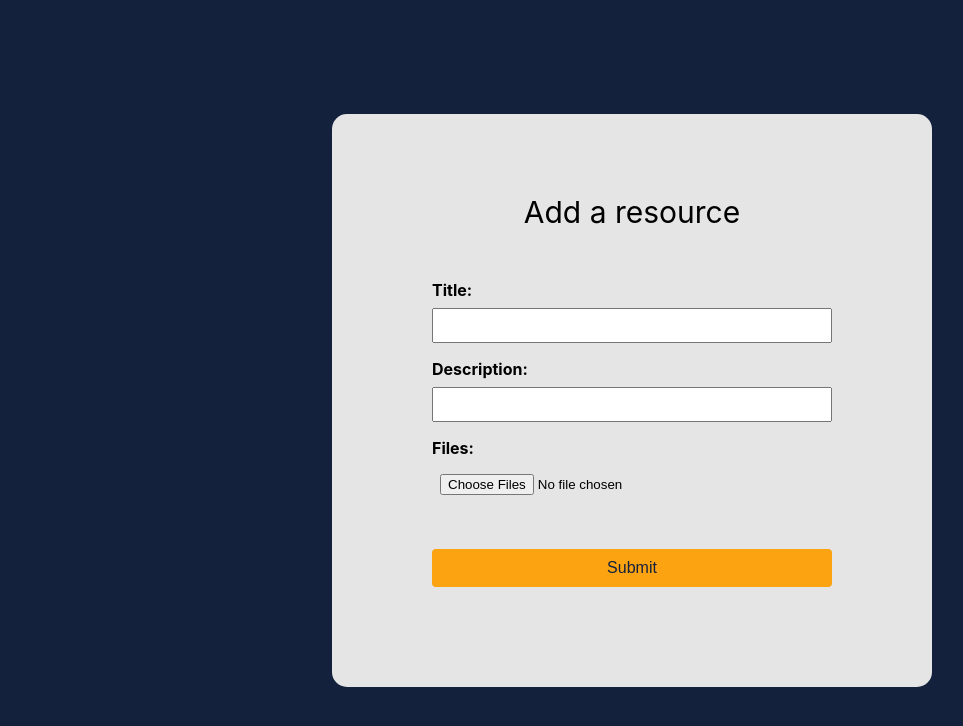
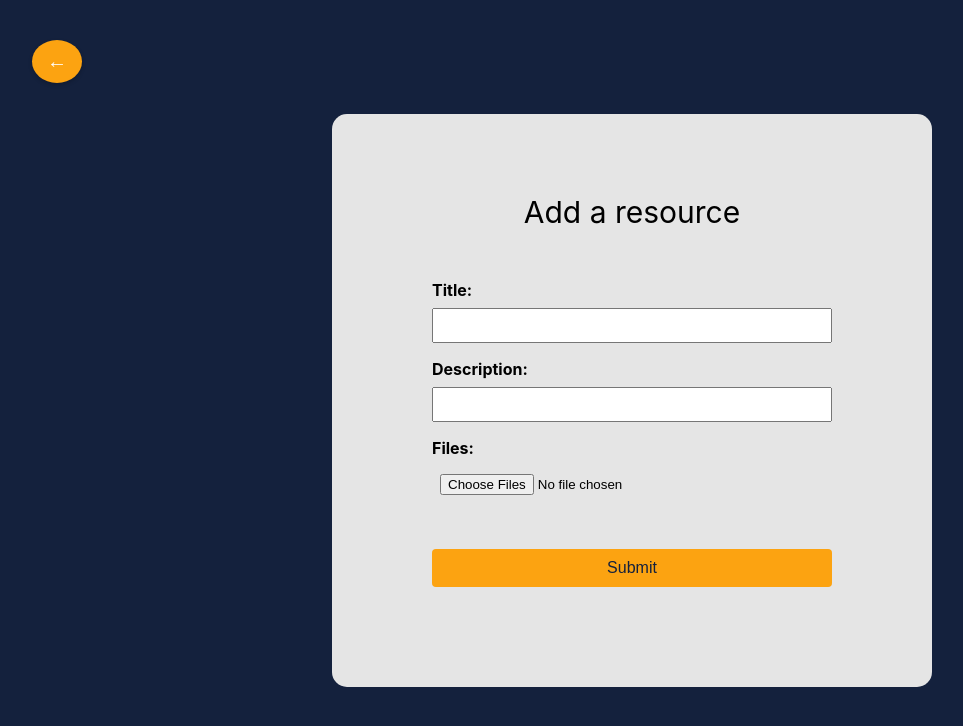
Before and after one commit to biancabelea/study-hub, a React (Create React App) app in the folder study-hub/: page /add-resource in a window 1280 px wide. Shown: the top 726 px of the page, without its empty margins (8-971 px from the left). Built offline with nearby package versions, Linux system fonts and the light colour scheme.

Commit message:
changed appearances

```diff
--- a/study-hub/package.json
+++ b/study-hub/package.json
@@ -15,6 +15,7 @@
     "@types/react-dom": "^18.2.15",
     "cors": "^2.8.5",
     "firebase": "^10.6.0",
+    "googleapis": "^128.0.0",
     "react": "^18.2.0",
     "react-dom": "^18.2.0",
     "react-query": "^3.39.3",
--- a/study-hub/src/App.tsx
+++ b/study-hub/src/App.tsx
@@ -9,7 +9,6 @@ import HomePage from "./components/HomePage";
 import SearchMentors from "./components/SearchMentors";
 
 import ViewResources from "./components/ViewResources";
-import MentorsList from "./components/MentorsList";
 
 function App() {
     return (
@@ -22,7 +21,6 @@ function App() {
                     <Route path='/view-resources' element={<ViewResources/>}/>
                     <Route path='/add-resource' element={<AddResource/>}/>
                     <Route path='/mentors-search' element={<SearchMentors/>}/>
-                    <Route path='/mentors' element={<MentorsList/>}/>
                 </Routes>
             </BrowserRouter>
         </>
--- a/study-hub/src/components/AddResource.css
+++ b/study-hub/src/components/AddResource.css
@@ -60,3 +60,21 @@ button {
 button:hover {
     background-color: var(--dark-blue);
 }
+
+.back-button{
+    position: fixed;
+    top: 40px;
+    left: 40px;
+    color: #ffffff;
+    border: none;
+    border-radius: 50%;
+    padding: 10px 15px 10px 15px;
+    font-size: 20px;
+    cursor: pointer;
+    box-shadow: 0 2px 4px rgba(0, 0, 0, 0.2);
+    margin: 0 40px 40px 0;
+}
+.back-button:hover {
+    color: var(--dark-blue);
+    background-color: var(--grey);
+}
--- a/study-hub/src/components/AddResource.tsx
+++ b/study-hub/src/components/AddResource.tsx
@@ -1,6 +1,7 @@
 import React, {useState, ChangeEvent, FormEvent} from 'react';
 import './AddResource.css';
 import {database, firestore, storage} from "../firebaseConfig";
+import {useNavigate} from "react-router-dom";
 
 interface FormFields {
     title?: string;
@@ -49,6 +50,11 @@ function AddResource() {
         }
     };
 
+    const navigate = useNavigate();
+    const NavigateAdd = () => {
+        navigate('/view-resources');
+    }
+
     return (
         <div className="body-resources">
             <form onSubmit={handleSubmit}>
@@ -88,6 +94,7 @@ function AddResource() {
 
                 <button type="submit">Submit</button>
             </form>
+            <button onClick={NavigateAdd} className="back-button"> ← </button>
         </div>
     );
 }
--- a/study-hub/src/components/CardComponent.tsx
+++ b/study-hub/src/components/CardComponent.tsx
@@ -14,7 +14,7 @@ interface CardComponentProps {
 
 const CardComponent: React.FC<CardComponentProps> = ({id, title, description, file}) => {
     return (
-        <Card className="card" sx={{minWidth: 275}}>
+        <Card className="card" sx={{minWidth: 275, maxWidth: 275, minHeight:350, display:'grid'}}>
             <CardContent>
                 <Typography sx={{fontSize: 14}} gutterBottom>
                     {title}
--- a/study-hub/src/components/ViewResources.css
+++ b/study-hub/src/components/ViewResources.css
@@ -12,17 +12,15 @@
 }
 
 .body-cards {
-    height: 100vh;
     background-color: var(--dark-blue);
     display: flex;
     gap: 16px;
-    justify-content: flex-start;
+    justify-content: center;
     flex-direction: row;
     align-content: space-around;
     flex-wrap: wrap;
+    padding: 120px;
     align-items: center;
-    padding: 120px;
-
 }
 
 .resources-title {
```
Also changed, not shown: 1 other file (tests, documents, lock files or other folders).
